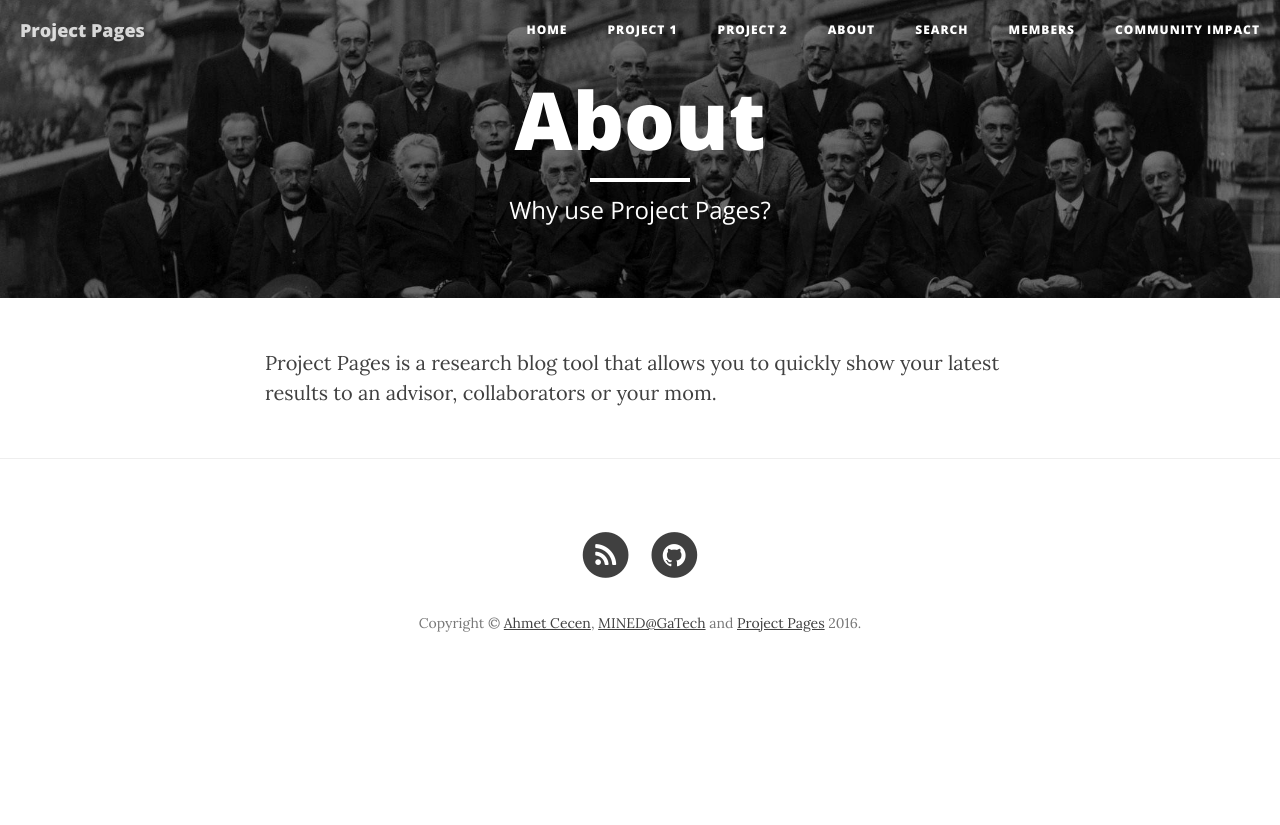
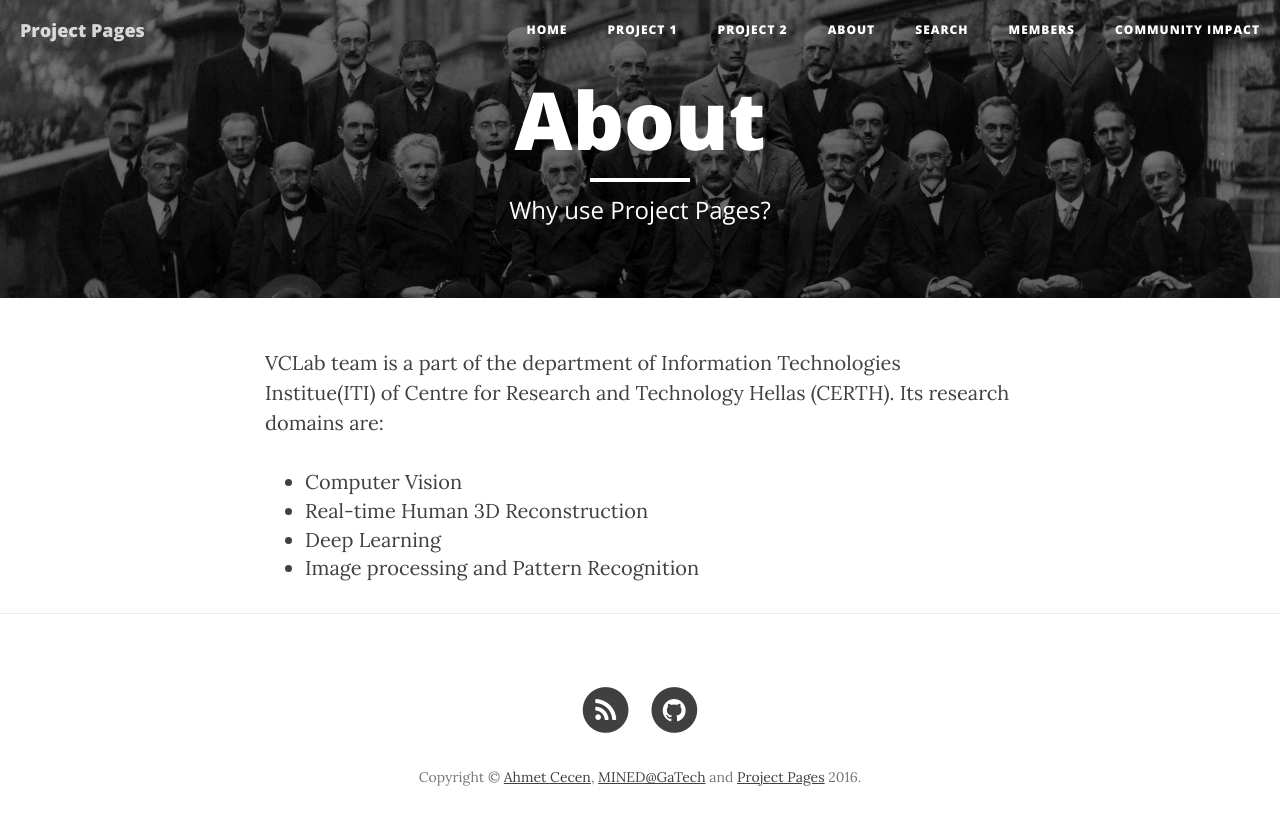
Before and after one commit to VCL3D/vcl3d.github.io, a Jekyll site: the page built from about.md, in a window 1280 px wide. Shown: the top 825 px of the page. Built offline with Jekyll 4.4.1, drawn with Linux system fonts in a browser that asks for light colours; nearby versions of some CDN libraries.

Commit message:
~ About modification Signed-off-by: ssaroglou <saroglou@iti.gr>

```diff
--- a/about.md
+++ b/about.md
@@ -5,4 +5,9 @@ description: "Why use Project Pages?"
 header-img: "img/home-bg.jpg"
 ---
 
-Project Pages is a research blog tool that allows you to quickly show your latest results to an advisor, collaborators or your mom.
+VCLab team is a part of the department of Information Technologies Institue(ITI) of Centre for Research and Technology Hellas (CERTH).
+Its research domains are:
+- Computer Vision
+- Real-time Human 3D Reconstruction
+- Deep Learning
+- Image processing and Pattern Recognition
```
